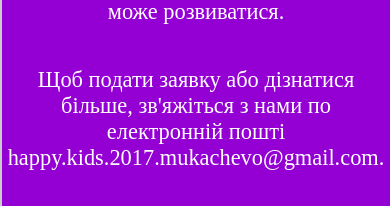
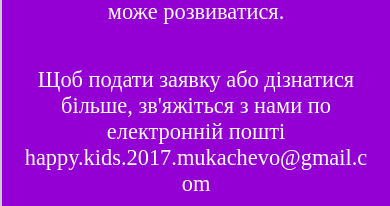
Before and after one commit to vicberger7/HappyKids, a React (Vite) app: page /career in a window 390 px wide. Shown: the part 635-841 px from the top of the page. Built offline with nearby package versions, Linux system fonts and the light colour scheme.

Commit message:
Minor updates

```diff
--- a/src/i18/en.json
+++ b/src/i18/en.json
@@ -33,7 +33,6 @@
     "emailTooltip": "Click to send an email",
     "workHoursTitle": "Working Hours",
     "workHoursLine": "Mon-Sun: 10:00 AM - 8:00 PM",
-
     "phone1": "Phone number 1:",
     "phone2": "Phone number 2:",
     "callButton": "📞 Call",
@@ -44,8 +43,7 @@
     "title": "Join Our Team",
     "description1": "Are you passionate about working with children ? At Happy Kids, we’re always looking for enthusiastic individuals to join our team.",
     "description2": "Whether you already have the relevant qualifications or are currently studying, we welcome applicants who are committed to providing high-quality, nurturing, and inspiring care. Joining our team means becoming part of a supportive and professional environment where your skills are valued, and your career can grow.",
-
-    "description3": "To apply or find out more, contact us via email at happy.kids.2017.mukachevo@gmail.com.",
+    "description3": "To apply or find out more, contact us via email at happy.kids.2017.mukachevo@gmail.com",
     "form": {
       "name": "Name",
       "contactNumber": "Contact Number",
--- a/src/i18/ua.json
+++ b/src/i18/ua.json
@@ -43,8 +43,7 @@
     "title": "Приєднуйтесь до нашої команди",
     "description1": "Ви захоплюєтесь роботою з дітьми ? У Happy Kids ми завжди шукаємо людей з ентузіазмом, які приєднаються до нашої команди.",
     "description2": "Незалежно від того, чи вже маєте відповідну кваліфікацію або зараз навчаєтесь, ми вітаємо кандидатів, які прагнуть надавати високоякісний, турботливий та надихаючий догляд. Приєднання до нашої команди означає стати частиною підтримуючого та професійного середовища, де ваші навички цінуються, а ваша кар'єра може розвиватися.",
-
-    "description3": "Щоб подати заявку або дізнатися більше, зв'яжіться з нами по електронній пошті happy.kids.2017.mukachevo@gmail.com.",
+    "description3": "Щоб подати заявку або дізнатися більше, зв'яжіться з нами по електронній пошті happy.kids.2017.mukachevo@gmail.com",
     "form": {
       "name": "Ім'я",
       "contactNumber": "Контактний номер",
--- a/src/pages/Career.module.css
+++ b/src/pages/Career.module.css
@@ -1,9 +1,9 @@
 /* html,
 body { */
-  /* margin: 0;
+/* margin: 0;
   padding: 0;
   height: 100%; */
-  /* overflow: hidden;
+/* overflow: hidden;
 } */
 
 .careerContainer {
@@ -62,6 +62,9 @@ p {
   p {
     font-size: clamp(1.4rem, 4vw, 1.5rem);
     text-align: center;
+    width: 100%;
+    overflow-wrap: break-word;
+    word-break: break-word;
   }
 }
 
@@ -142,7 +145,6 @@ textarea {
 @media (max-width: 425px) {
   .sendButton {
     align-self: center;
-
   }
 }
 
```
